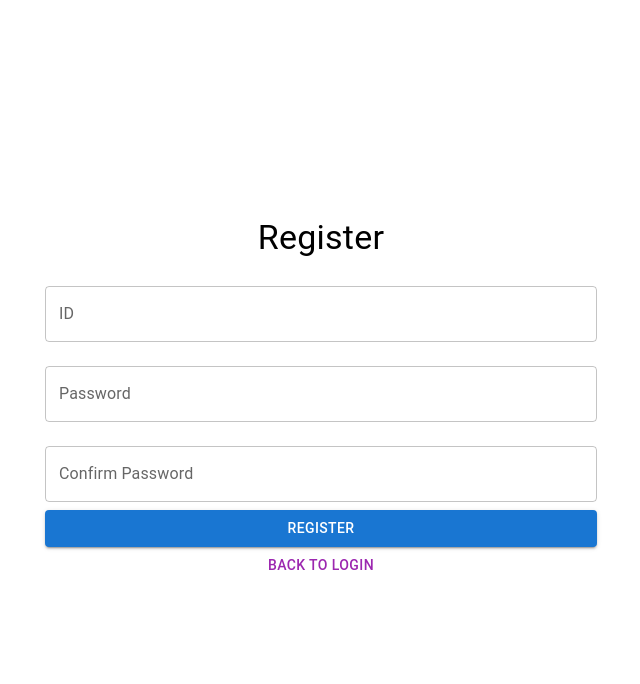
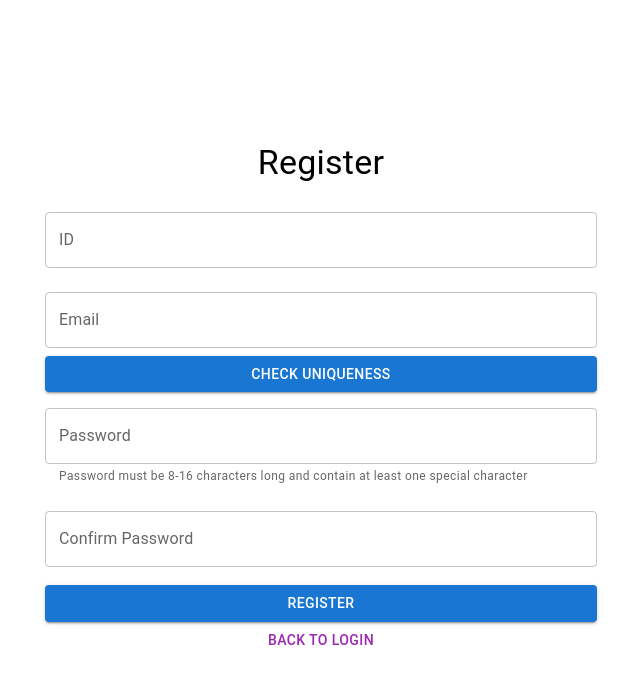
Before and after one commit to madcamp04/flower_frontend, a React (Vite) app: page /register in a window 1280 px wide. Shown: the top 684 px of the page, without its empty margins (319-959 px from the left). Built offline with nearby package versions, Linux system fonts and the light colour scheme.

Commit message:
implement registration

```diff
--- a/package.json
+++ b/package.json
@@ -20,6 +20,7 @@
     "react-router-dom": "^6.25.1"
   },
   "devDependencies": {
+    "@types/js-cookie": "^3.0.6",
     "@types/react": "^18.3.3",
     "@types/react-dom": "^18.3.0",
     "@typescript-eslint/eslint-plugin": "^7.15.0",
--- a/src/App.tsx
+++ b/src/App.tsx
@@ -4,6 +4,17 @@ import Cookies from 'js-cookie';
 import Login from './pages/Login';
 import Register from './pages/Register';
 import MainBusinessPage from './pages/MainBusinessPage';
+
+const ProtectedRoute = ({ children }: { children: JSX.Element }) => {
+  const authToken = Cookies.get('authToken');
+  const autoLogin = Cookies.get('autoLogin') === 'true';
+
+  if (!authToken && !autoLogin) {
+    return <Navigate to="/login" />;
+  }
+
+  return children;
+};
 
 const App = () => {
   const navigate = useNavigate();
@@ -33,15 +44,4 @@ const App = () => {
   );
 };
 
-const ProtectedRoute = ({ children }: { children: JSX.Element }) => {
-  const authToken = Cookies.get('authToken');
-  const autoLogin = Cookies.get('autoLogin') === 'true';
-
-  if (!authToken && !autoLogin) {
-    return <Navigate to="/login" />;
-  }
-
-  return children;
-};
-
 export default App;
--- a/src/pages/Login.tsx
+++ b/src/pages/Login.tsx
@@ -13,9 +13,15 @@ const Login = () => {
 
   const handleLogin = () => {
     // Dummy authentication logic
-    if ((id === 'test' && password === 'password')) {
-      Cookies.set('authToken', 'dummyAuthToken', { expires: autoLogin ? 7 : 1 }); // Set cookie to expire in 1 day or 7 days
+    if (id === 'test' && password === 'password') {
+      const userName = id;
+      const userToken = 'dummyAuthToken'; // This should come from the backend
+
+      // Set cookies
+      Cookies.set('authToken', userToken, { expires: autoLogin ? 7 : 1 });
       Cookies.set('autoLogin', autoLogin.toString());
+      Cookies.set('userName', userName, { expires: autoLogin ? 7 : 1 });
+
       navigate(from, { replace: true });
     } else {
       alert('Invalid credentials');
@@ -29,9 +35,15 @@ const Login = () => {
     // }).then(response => response.json())
     //   .then(data => {
     //     if (data.success) {
-    //       Cookies.set('authToken', data.token, { expires: autoLogin ? 7 : 1 });
+    //       const userName = data.user_name;
+    //       const userToken = data.user_token;
+
+    //       // Set cookies
+    //       Cookies.set('authToken', userToken, { expires: autoLogin ? 7 : 1 });
     //       Cookies.set('autoLogin', autoLogin.toString());
-    //       navigate('/main');
+    //       Cookies.set('userName', userName, { expires: autoLogin ? 7 : 1 });
+
+    //       navigate(from, { replace: true });
     //     } else {
     //       alert('Invalid credentials');
     //     }
--- a/src/pages/MainBusinessPage.tsx
+++ b/src/pages/MainBusinessPage.tsx
@@ -1,14 +1,28 @@
-import React from 'react';
+import React, { useEffect, useState } from 'react';
 import { useNavigate } from 'react-router-dom';
 import Cookies from 'js-cookie';
 import { Container, Button, Typography, Box } from '@mui/material';
 
 const MainBusinessPage = () => {
+  const [userName, setUserName] = useState('');
+  const [userToken, setUserToken] = useState('');
   const navigate = useNavigate();
+
+  useEffect(() => {
+    const userName = Cookies.get('userName');
+    const userToken = Cookies.get('authToken');
+    if (!userName || !userToken) {
+      navigate('/login');
+    } else {
+      setUserName(userName);
+      setUserToken(userToken);
+    }
+  }, [navigate]);
 
   const handleLogout = () => {
     Cookies.remove('authToken');
     Cookies.remove('autoLogin');
+    Cookies.remove('userName');
     navigate('/login');
   };
 
@@ -22,7 +36,10 @@ const MainBusinessPage = () => {
         minHeight="100vh"
       >
         <Typography variant="h4" component="h1" gutterBottom>
-          Main Business Page
+          Welcome, {userName}
+        </Typography>
+        <Typography variant="body1" gutterBottom>
+          Your token: {userToken}
         </Typography>
         <Button variant="contained" color="secondary" onClick={handleLogout}>
           Logout
--- a/src/pages/Register.tsx
+++ b/src/pages/Register.tsx
@@ -1,20 +1,104 @@
-import React from 'react';
+import React, { useState } from 'react';
+import { useNavigate, Link } from 'react-router-dom';
 import { Container, TextField, Button, Typography, Box } from '@mui/material';
-import { Link } from 'react-router-dom';
 
 const Register = () => {
+  const [id, setId] = useState('');
+  const [email, setEmail] = useState('');
+  const [password, setPassword] = useState('');
+  const [confirmPassword, setConfirmPassword] = useState('');
+  const [errors, setErrors] = useState({ id: '', email: '', password: '', confirmPassword: '' });
+  const [uniqueCheck, setUniqueCheck] = useState({ id: false, email: false });
+  const navigate = useNavigate();
+
+  const validatePassword = (password: string) => {
+    const minLength = 8;
+    const maxLength = 16;
+    const specialChar = /[!@#$%^&*(),.?":{}|<>]/g;
+
+    if (password.length < minLength || password.length > maxLength) {
+      return 'Password must be 8-16 characters long';
+    }
+
+    if (!specialChar.test(password)) {
+      return 'Password must contain at least one special character';
+    }
+
+    return '';
+  };
+
+  const checkUniqueness = () => {
+    // Dummy uniqueness check
+    let idError = '';
+    let emailError = '';
+
+    if (id === 'existingUser') {
+      idError = 'ID already exists';
+    }
+
+    if (email === 'existing@example.com') {
+      emailError = 'Email already exists';
+    }
+
+    if (idError || emailError) {
+      setErrors((prevErrors) => ({ ...prevErrors, id: idError, email: emailError }));
+    } else {
+      setUniqueCheck({ id: true, email: true });
+      alert('ID and Email are unique');
+    }
+
+    // Backend call example (commented out)
+    // fetch('https://your-backend-api.com/check-uniqueness', {
+    //   method: 'POST',
+    //   headers: { 'Content-Type': 'application/json' },
+    //   body: JSON.stringify({ id, email })
+    // }).then(response => response.json())
+    //   .then(data => {
+    //     if (data.success) {
+    //       setUniqueCheck({ id: true, email: true });
+    //       alert('ID and Email are unique');
+    //     } else {
+    //       setErrors((prevErrors) => ({ ...prevErrors, id: data.idError, email: data.emailError }));
+    //     }
+    //   });
+  };
+
   const handleRegister = () => {
+    const passwordError = validatePassword(password);
+    const confirmPasswordError = password !== confirmPassword ? 'Passwords do not match' : '';
+    const idError = id ? '' : 'ID is required';
+    const emailError = email ? '' : 'Email is required';
+
+    if (passwordError || confirmPasswordError || idError || emailError || !uniqueCheck.id || !uniqueCheck.email) {
+      setErrors({
+        id: idError,
+        email: emailError,
+        password: passwordError,
+        confirmPassword: confirmPasswordError,
+      });
+      if (!uniqueCheck.id) {
+        setErrors((prevErrors) => ({ ...prevErrors, id: 'ID uniqueness not checked' }));
+      }
+      if (!uniqueCheck.email) {
+        setErrors((prevErrors) => ({ ...prevErrors, email: 'Email uniqueness not checked' }));
+      }
+      return;
+    }
+
     // Registration logic
+    alert('Registration successful');
+    navigate('/login');
 
     // Backend call example (commented out)
     // fetch('https://your-backend-api.com/register', {
     //   method: 'POST',
     //   headers: { 'Content-Type': 'application/json' },
-    //   body: JSON.stringify({ id, password })
+    //   body: JSON.stringify({ id, email, password })
     // }).then(response => response.json())
     //   .then(data => {
     //     if (data.success) {
-    //       // Redirect to login page
+    //       alert('Registration successful');
+    //       navigate('/login');
     //     } else {
     //       alert('Registration failed');
     //     }
@@ -33,10 +117,53 @@ const Register = () => {
         <Typography variant="h4" component="h1" gutterBottom>
           Register
         </Typography>
-        <TextField label="ID" variant="outlined" margin="normal" fullWidth />
-        <TextField label="Password" type="password" variant="outlined" margin="normal" fullWidth />
-        <TextField label="Confirm Password" type="password" variant="outlined" margin="normal" fullWidth />
-        <Button variant="contained" color="primary" fullWidth onClick={handleRegister}>
+        <TextField
+          label="ID"
+          variant="outlined"
+          margin="normal"
+          fullWidth
+          value={id}
+          onChange={(e) => setId(e.target.value)}
+          error={!!errors.id}
+          helperText={errors.id}
+        />
+        <TextField
+          label="Email"
+          type="email"
+          variant="outlined"
+          margin="normal"
+          fullWidth
+          value={email}
+          onChange={(e) => setEmail(e.target.value)}
+          error={!!errors.email}
+          helperText={errors.email}
+        />
+        <Button variant="contained" color="primary" fullWidth onClick={checkUniqueness}>
+          Check Uniqueness
+        </Button>
+        <TextField
+          label="Password"
+          type="password"
+          variant="outlined"
+          margin="normal"
+          fullWidth
+          value={password}
+          onChange={(e) => setPassword(e.target.value)}
+          error={!!errors.password}
+          helperText={errors.password || 'Password must be 8-16 characters long and contain at least one special character'}
+        />
+        <TextField
+          label="Confirm Password"
+          type="password"
+          variant="outlined"
+          margin="normal"
+          fullWidth
+          value={confirmPassword}
+          onChange={(e) => setConfirmPassword(e.target.value)}
+          error={!!errors.confirmPassword}
+          helperText={errors.confirmPassword}
+        />
+        <Button variant="contained" color="primary" fullWidth onClick={handleRegister} style={{ marginTop: '10px' }}>
           Register
         </Button>
         <Button component={Link} to="/login" variant="text" color="secondary">
```
Also changed, not shown: 1 other file (tests, documents, lock files or other folders).
